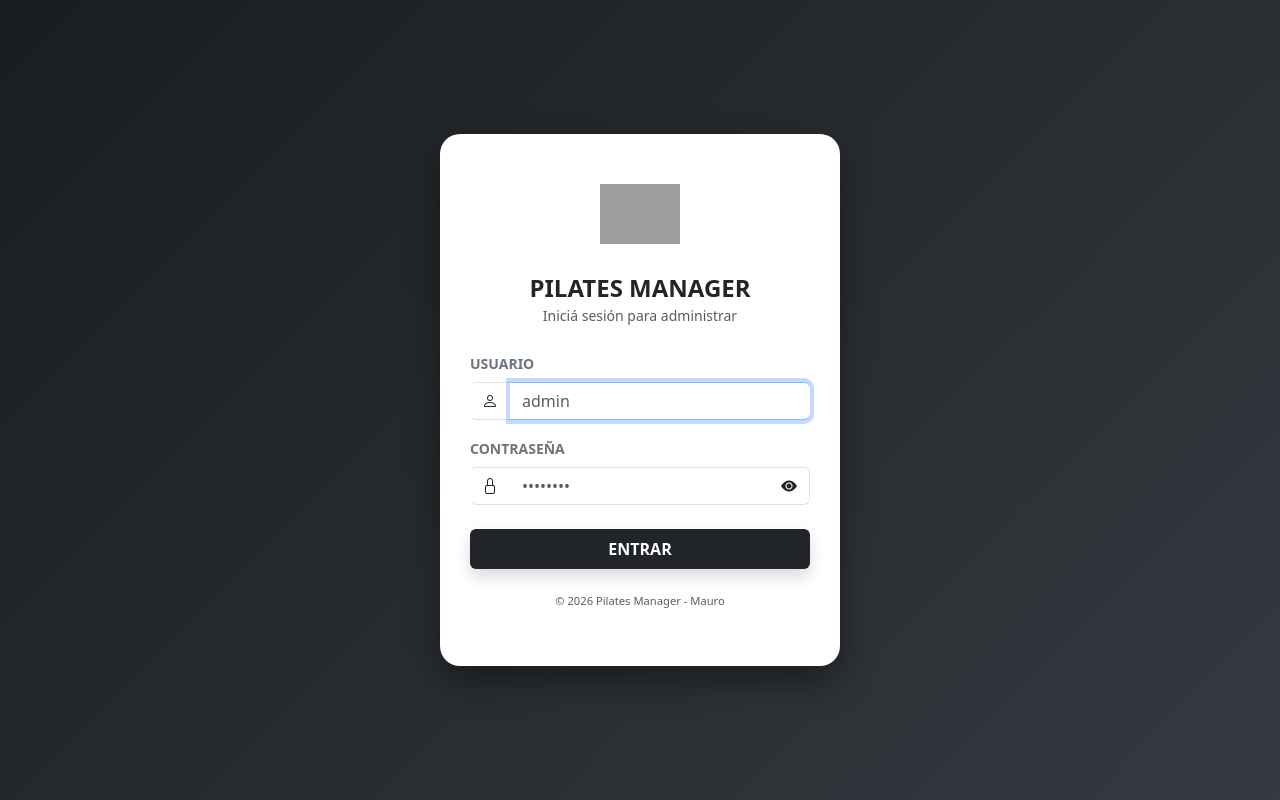
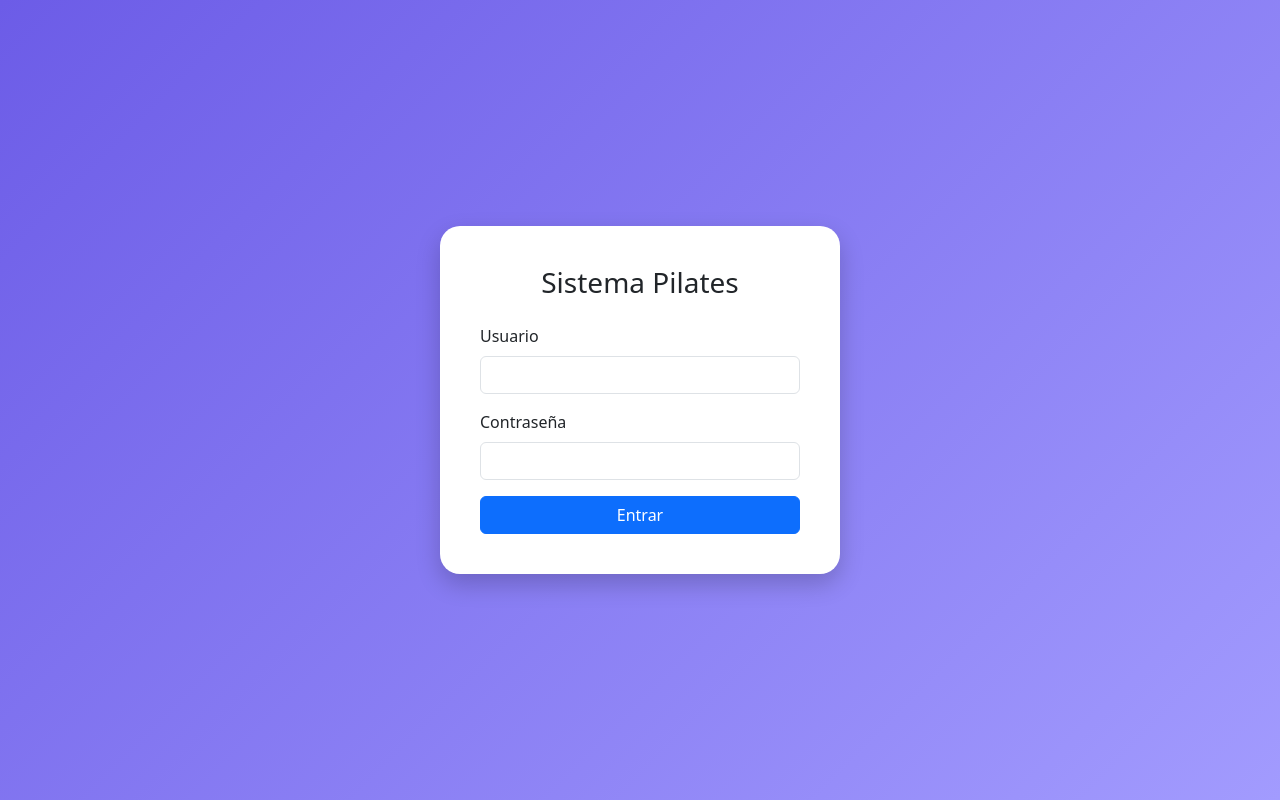
Before and after one commit to Pastormerlo/pilates-sistema, a Flask app: page /login in a window 1280 px wide. Run offline with Flask 3, Linux system fonts and the light colour scheme; some libraries are stand-ins or nearby versions; grey boxes are pictures that could not be loaded.

Commit message:
Add files via upload

```diff
--- a/templates/layout.html
+++ b/templates/layout.html
@@ -22,11 +22,10 @@
     <div class="container-fluid">
         <div class="row">
             <div class="col-md-3 col-lg-2 sidebar d-none d-md-block">
-                <h4 class="text-center mb-4"><i class="fas fa-dumbbell"></i> Pilates Mauro</h4>
+                <h4 class="text-center mb-4"><i class="fas fa-dumbbell"></i> Pilates</h4>
                 <nav>
                     <a href="/" class="nav-link"><i class="fas fa-home"></i> <span>Inicio</span></a>
                     <a href="/alumnos" class="nav-link"><i class="fas fa-users"></i> <span>Alumnos</span></a>
-                    <a href="/agenda" class="nav-link"><i class="fas fa-calendar-alt"></i> <span>Agenda</span></a>
                     <a href="/facturacion" class="nav-link"><i class="fas fa-dollar-sign"></i> <span>Facturación</span></a>
                     <a href="/logout" class="nav-link mt-5 text-danger"><i class="fas fa-sign-out-alt"></i> <span>Salir</span></a>
                 </nav>
--- a/templates/login.html
+++ b/templates/login.html
@@ -3,110 +3,27 @@
 <head>
     <meta charset="UTF-8">
     <meta name="viewport" content="width=device-width, initial-scale=1.0">
-    <title>Login - Pilates Manager</title>
+    <title>Login - Pilates Mauro</title>
     <link href="https://cdn.jsdelivr.net/npm/bootstrap@5.3.0/dist/css/bootstrap.min.css" rel="stylesheet">
-    <link rel="stylesheet" href="https://cdn.jsdelivr.net/npm/bootstrap-icons@1.11.0/font/bootstrap-icons.css">
     <style>
-        body {
-            background: linear-gradient(135deg, #1a1d20 0%, #343a40 100%);
-            height: 100vh;
-            display: flex;
-            align-items: center;
-            justify-content: center;
-            margin: 0;
-        }
-        .login-card {
-            width: 100%;
-            max-width: 400px;
-            background: white;
-            border-radius: 20px;
-            padding: 40px 30px;
-            box-shadow: 0 15px 35px rgba(0,0,0,0.4);
-        }
-        .logo-login {
-            display: block;
-            margin: 0 auto 20px auto;
-            width: 80px;
-            height: 80px;
-            object-fit: contain;
-        }
-        .input-group-text {
-            background: white;
-            cursor: pointer;
-            border-left: none;
-        }
-        .form-control {
-            border-right: none;
-        }
-        .form-control:focus + .input-group-text {
-            border-color: #86b7fe;
-        }
-        .btn-dark {
-            background-color: #212529;
-            border: none;
-            transition: all 0.3s;
-        }
-        .btn-dark:hover {
-            background-color: #000;
-            transform: translateY(-2px);
-        }
+        body { background: linear-gradient(135deg, #6c5ce7 0%, #a29bfe 100%); height: 100vh; display: flex; align-items: center; justify-content: center; }
+        .login-card { background: white; padding: 40px; border-radius: 20px; box-shadow: 0 10px 25px rgba(0,0,0,0.2); width: 100%; max-width: 400px; }
     </style>
 </head>
 <body>
     <div class="login-card">
-        <div class="text-center mb-4">
-	    <img src="{{ url_for('static', filename='logo_login.png') }}" alt="Logo" class="logo-login">
-
-            <h4 class="fw-bold m-0 text-dark">PILATES MANAGER</h4>
-            <small class="text-muted">Iniciá sesión para administrar</small>
-        </div>
-
-        {% with messages = get_flashed_messages(with_categories=true) %}
-          {% if messages %}
-            {% for category, message in messages %}
-              <div class="alert alert-{{ category }} small py-2 text-center">{{ message }}</div>
-            {% endfor %}
-          {% endif %}
-        {% endwith %}
-
-        <form method="POST">
+        <h3 class="text-center mb-4">Sistema Pilates</h3>
+        <form method="POST" action="{{ url_for('login') }}">
             <div class="mb-3">
-                <label class="form-label small fw-bold text-secondary">USUARIO</label>
-                <div class="input-group">
-                    <span class="input-group-text"><i class="bi bi-person"></i></span>
-                    <input type="text" name="usuario" class="form-control" style="border-left:none;" required placeholder="admin" autofocus>
-                </div>
+                <label class="form-label">Usuario</label>
+                <input type="text" name="username" class="form-control" required>
             </div>
-            <div class="mb-4">
-                <label class="form-label small fw-bold text-secondary">CONTRASEÑA</label>
-                <div class="input-group">
-                    <span class="input-group-text"><i class="bi bi-lock"></i></span>
-                    <input type="password" name="password" id="passInput" class="form-control" style="border-left:none;" required placeholder="••••••••">
-                    <span class="input-group-text" onclick="togglePass()">
-                        <i class="bi bi-eye-fill" id="eyeIcon"></i>
-                    </span>
-                </div>
+            <div class="mb-3">
+                <label class="form-label">Contraseña</label>
+                <input type="password" name="password" class="form-control" required>
             </div>
-            <button type="submit" class="btn btn-dark w-100 fw-bold py-2 shadow">ENTRAR</button>
+            <button type="submit" class="btn btn-primary w-100">Entrar</button>
         </form>
-
-        <div class="text-center mt-4">
-            <p class="text-muted" style="font-size: 0.7rem;">&copy; 2026 Pilates Manager - Mauro</p>
-        </div>
     </div>
-
-    <script>
-        function togglePass() {
-            const pass = document.getElementById('passInput');
-            const icon = document.getElementById('eyeIcon');
-            if (pass.type === "password") {
-                pass.type = "text";
-                icon.classList.replace('bi-eye-fill', 'bi-eye-slash-fill');
-            } else {
-                pass.type = "password";
-                icon.classList.replace('bi-eye-slash-fill', 'bi-eye-fill');
-            }
-        }
-    </script>
 </body>
 </html>
```
